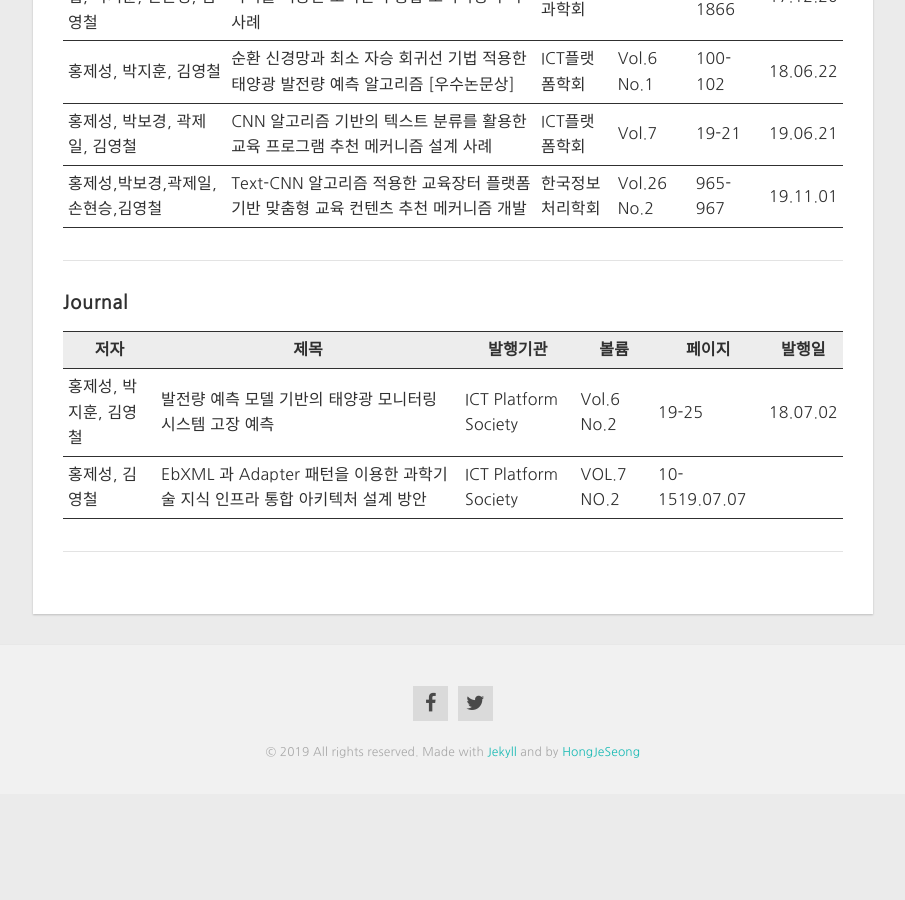
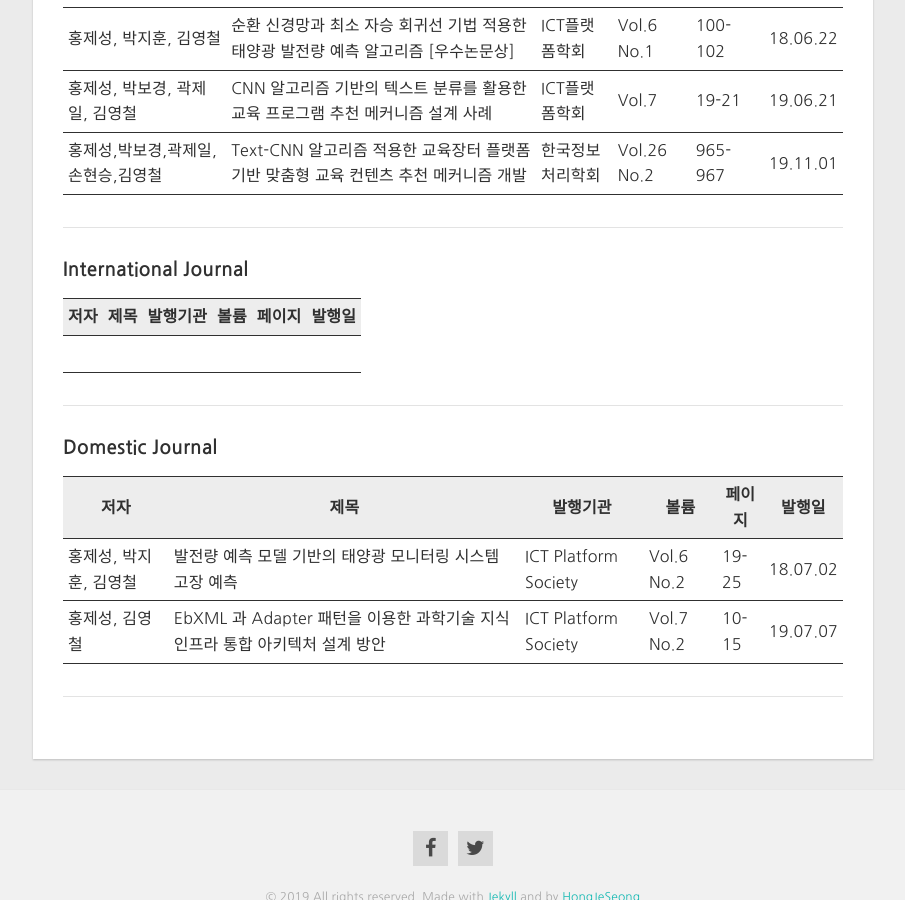
Before and after one commit to HongJeSeong/HongJeSeong.github.io, a Jekyll site: the page built from about/about.md, in a window 1280 px wide and 900 px high, scrolled down 1148 px. Shown: the whole window, without its empty margins (187-1092 px from the left). Built offline with Jekyll 4.4.1, drawn with Linux system fonts in a browser that asks for light colours; nearby versions of some CDN libraries; before the commit the page ends 1942 px from its top, so only the background shows below that; some of the changed text lies outside the part shown.

Commit message:
Update about.md

```diff
--- a/about/about.md
+++ b/about/about.md
@@ -23,9 +23,7 @@ E-mail : <howl78@naver.com> , <hong@selab.hongik.ac.kr>
 
 저자|제목|발행기관|볼륨|페이지|발행일
 ---|---|---|---|---|---|
-Md Ibrahim Khalil,Jae Hyeoung Cho,Won Young Lee, Hyun-Sik An, Jae Sung Hong,Young Sik Park,Woo Sung|Good Code Style of Low Power Consumption for ECO Environment of Smart City in 4th Industrial Revolution[Best paper]|ISAAC2019|Vol.38 No.2|19.11.08
-
----
+Md Ibrahim Khalil,Jae Hyeoung Cho,Won Young Lee, Hyun-Sik An, Jae Sung Hong,Young Sik Park,Woo Sung|Good Code Style of Low Power Consumption for ECO Environment of Smart City in 4th Industrial Revolution[Best paper]|ISAAC2019|Vol.38 No.2||19.11.08
 
 ---
 
@@ -42,11 +40,19 @@ Md Ibrahim Khalil,Jae Hyeoung Cho,Won Young Lee, Hyun-Sik An, Jae Sung Hong,Youn
 
 ---
 
-#### Journal
+#### International Journal
+
+저자|제목|발행기관|볼륨|페이지|발행일
+---|---|---|---|---|---|
+||||
+
+---
+
+#### Domestic Journal
 
 저자|제목|발행기관|볼륨|페이지|발행일
 ---|---|---|---|---|---|
 홍제성, 박지훈, 김영철|발전량 예측 모델 기반의 태양광 모니터링 시스템 고장 예측|ICT Platform Society|Vol.6 No.2|19-25|18.07.02
-홍제성, 김영철|EbXML 과 Adapter 패턴을 이용한 과학기술 지식 인프라 통합 아키텍처 설계 방안|ICT Platform Society|VOL.7 NO.2|10-1519.07.07
+홍제성, 김영철|EbXML 과 Adapter 패턴을 이용한 과학기술 지식 인프라 통합 아키텍처 설계 방안|ICT Platform Society|Vol.7 No.2|10-15|19.07.07
 
 ---
```
Also changed, not shown: other parts of about/about.md (+1 -1 lines).
